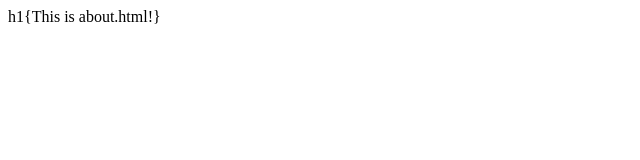
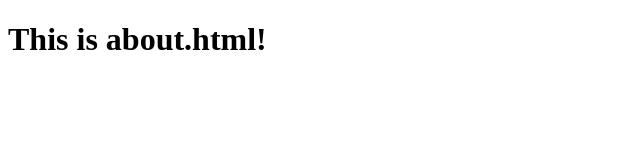
Before and after one commit to FX-Wood/skills-site, a website: page views/about.html in a window 1280 px wide. Shown: the whole page, without its empty margins (0-640 px from the left). Drawn offline with Linux system fonts and the light colour scheme.

Commit message:
added text to about

```diff
--- a/views/about.html
+++ b/views/about.html
@@ -7,6 +7,6 @@
     <title>Document</title>
 </head>
 <body>
-    h1{This is about.html!}
+    <h1>This is about.html!</h1>
 </body>
 </html>
```
